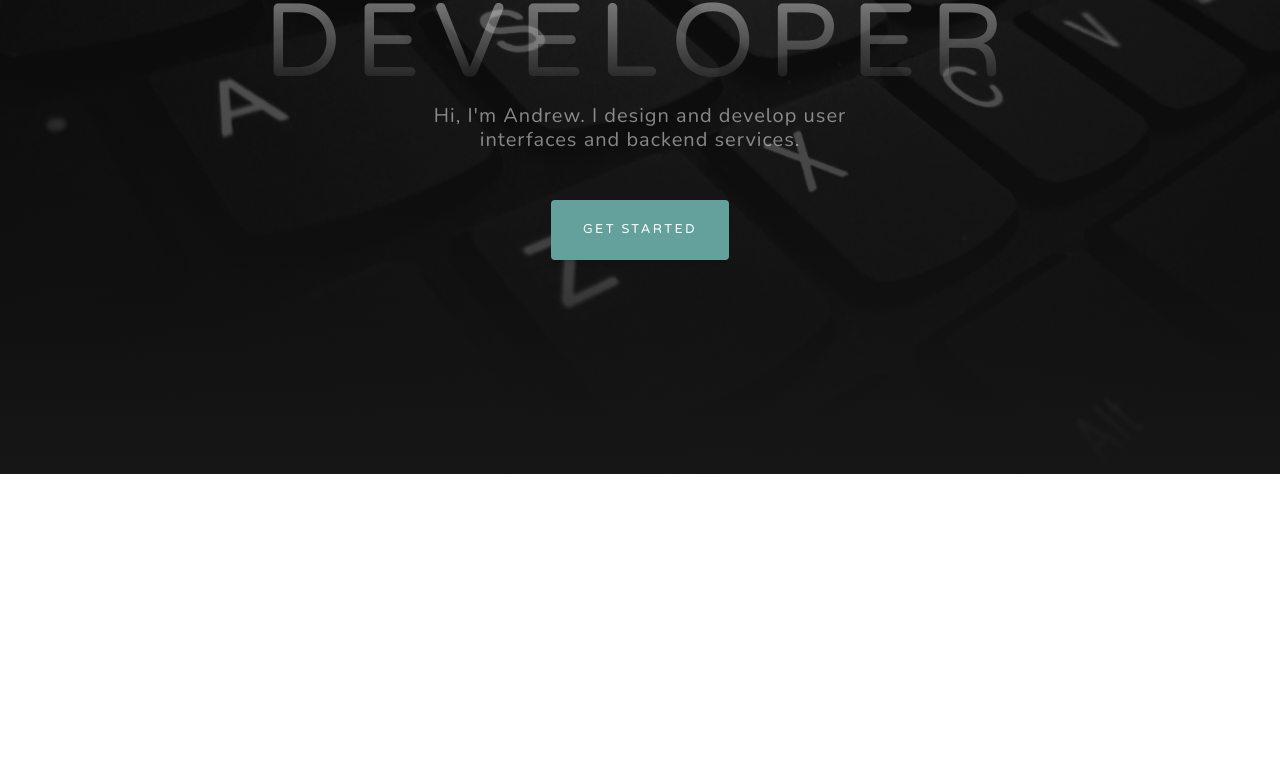
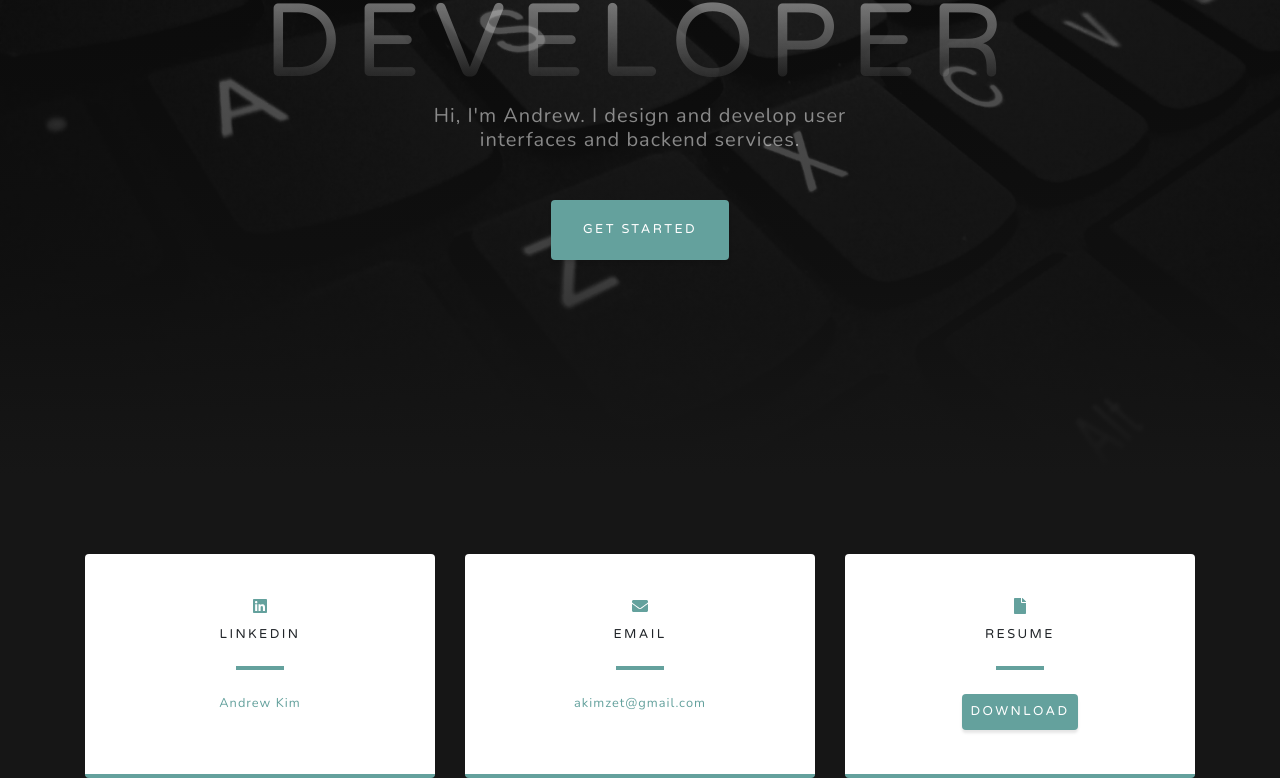
Before and after one commit to akimzet/Portfolio, a React app: page / in a window 1280 px wide. Shown: the part 326-1104 px from the top of the page. Before the commit the page ends 800 px from the top, so only its background shows below. Built offline with nearby package versions, Linux system fonts and the light colour scheme.

Commit message:
Finished the contact container.

```diff
--- a/package.json
+++ b/package.json
@@ -16,6 +16,7 @@
         "typescript": "^3.6.3"
     },
     "devDependencies": {
+        "@fortawesome/fontawesome-free": "^5.10.2",
         "@types/react": "^16.9.2",
         "@types/react-bootstrap": "^0.32.19",
         "@types/react-dom": "^16.9.0",
@@ -23,6 +24,7 @@
         "@typescript-eslint/eslint-plugin": "^2.2.0",
         "@typescript-eslint/parser": "^2.2.0",
         "babel-plugin-syntax-dynamic-import": "^6.18.0",
+        "clean-webpack-plugin": "^3.0.0",
         "css-loader": "^3.2.0",
         "eslint": "^6.3.0",
         "eslint-config-prettier": "^6.3.0",
--- a/src/App.tsx
+++ b/src/App.tsx
@@ -1,12 +1,14 @@
 import * as React from 'react';
 import AppNavbar from './components/navbar/AppNavbar';
 import Header from './components/header/Header';
+import Contact from './components/contact/Contact';
 
 const App: React.FC = () => {
     return (
         <div className="container-flex">
             <AppNavbar />
             <Header />
+            <Contact />
         </div>
     );
 };
--- a/src/base.scss
+++ b/src/base.scss
@@ -14,10 +14,10 @@ $primary: #64a19d !default;
 
 @import './components/navbar/navbar';
 @import './components/header/header';
+@import './components//contact//contact';
 // @import 'about.scss';
 // @import 'projects.scss';
 // @import 'signup.scss';
-// @import 'contact.scss';
 
 body {
     font-family: 'Nunito';
--- /dev/null
+++ b/src/components/contact/Contact.tsx
@@ -0,0 +1,59 @@
+import * as React from 'react';
+import { Button } from 'react-bootstrap';
+
+const Contact: React.FC = () => {
+    return (
+        <section className="contact-section bg-black">
+            <div className="container">
+                <div className="row">
+                    <div className="col-md-4 mb-3 mb-md-0">
+                        <div className="card py-4 h-100">
+                            <div className="card-body text-center">
+                                <i className="fab fa-linkedin text-primary mb-2" />
+                                <h4 className="text-uppercase m-0">Linkedin</h4>
+                                <hr className="my-4"></hr>
+                                <div className="small text-black-50">
+                                    <a href="https://www.linkedin.com/in/kim-andrew/">Andrew Kim</a>
+                                </div>
+                            </div>
+                        </div>
+                    </div>
+                    <div className="col-md-4 mb-3 mb-md-0">
+                        <div className="card py-4 h-100">
+                            <div className="card-body text-center">
+                                <i className="fas fa-envelope text-primary mb-2" />
+                                <h4 className="text-uppercase m-0">Email</h4>
+                                <hr className="my-4"></hr>
+                                <div className="small text-black-50">
+                                    <a href="mailto:akimzet@gmail.com">akimzet@gmail.com</a>
+                                </div>
+                            </div>
+                        </div>
+                    </div>
+
+                    <div className="col-md-4 mb-3 mb-md-0">
+                        <div className="card py-4 h-100">
+                            <div className="card-body text-center">
+                                <i className="fas fa-file text-primary mb-2" />
+                                <h4 className="text-uppercase m-0">Resume</h4>
+                                <hr className="my-4"></hr>
+                                <Button className="contact-btn-primary">
+                                    <a
+                                        className="contact-btn-text"
+                                        download="Resume-AK"
+                                        target="_blank"
+                                        href="../src/components/contact/Resume-AK.pdf"
+                                    >
+                                        Download
+                                    </a>
+                                </Button>
+                            </div>
+                        </div>
+                    </div>
+                </div>
+            </div>
+        </section>
+    );
+};
+
+export default Contact;
--- /dev/null
+++ b/src/components/contact/_contact.scss
@@ -0,0 +1,32 @@
+.contact-section {
+    padding: 5rem 0 0;
+    .card {
+        border: 0;
+        border-bottom: 0.25rem solid $primary;
+        h4 {
+            font-size: 0.8rem;
+            font-family: 'Varela Round';
+            text-transform: uppercase;
+            letter-spacing: 0.15rem;
+        }
+        hr {
+            border-color: $primary;
+            border-width: 0.25rem;
+            width: 3rem;
+        }
+    }
+}
+
+.contact-btn-primary {
+    box-shadow: 0 0.1875rem 0.1875rem 0 rgba(0, 0, 0, 0.1) !important;
+    padding: 0.5rem 0.5rem;
+    font-family: 'Varela Round';
+    font-size: 80%;
+    text-transform: uppercase;
+    letter-spacing: 0.15rem;
+    border: 0;
+}
+
+.contact-btn-text {
+    color: white;
+}
--- a/src/components/header/Header.tsx
+++ b/src/components/header/Header.tsx
@@ -10,7 +10,7 @@ const Header: React.FC = () => {
                     <h2 className="text-white-50 mx-auto mt-2 mb-5">
                         Hi, I'm Andrew. I design and develop user interfaces and backend services.
                     </h2>
-                    <Button href="#about" id="header-btn-primary">
+                    <Button href="#about" className="header-btn-primary">
                         Get Started
                     </Button>
                 </div>
--- a/src/index.tsx
+++ b/src/index.tsx
@@ -3,6 +3,7 @@ import { render } from 'react-dom';
 import { BrowserRouter } from 'react-router-dom';
 import App from './App';
 
+import '@fortawesome/fontawesome-free/js/all.js';
 import 'bootstrap/dist/css/bootstrap.min.css';
 import './base.scss';
 
--- a/webpack.config.js
+++ b/webpack.config.js
@@ -3,21 +3,23 @@ const path = require('path');
 const webpack = require('webpack');
 
 const HtmlWebpackPlugin = require('html-webpack-plugin');
+const { CleanWebpackPlugin } = require('clean-webpack-plugin');
 
 module.exports = {
     entry: './src/index.tsx',
     devtool: 'inline-source-map',
 
     output: {
-        filename: 'bundle.js',
+        filename: '[name].[hash].js',
         path: path.resolve(__dirname, 'dist'),
     },
 
     plugins: [
         new HtmlWebpackPlugin({
             template: './src/index.html',
-            favicon: "./src/favicon.png"
+            favicon: './src/favicon.png',
         }),
+        new CleanWebpackPlugin(),
     ],
 
     module: {
@@ -31,8 +33,11 @@ module.exports = {
             },
             {
                 // Files
-                test: /\.(png|jpe?g|gif)$/i,
+                test: /\.(png|jpe?g|gif|pdf)$/i,
                 loader: 'file-loader',
+                options: {
+                    name: '[path][name].[ext]',
+                  },
             },
             {
                 // Sass files
@@ -48,10 +53,7 @@ module.exports = {
             },
             {
                 test: /\.css$/i,
-                loader: [
-                    'style-loader',
-                    'css-loader'
-                ],
+                loader: ['style-loader', 'css-loader'],
             },
         ],
     },
```
Also changed, not shown: 2 other files (tests, documents, lock files or other folders). Lines whose indentation alone changed are shown as unchanged.
